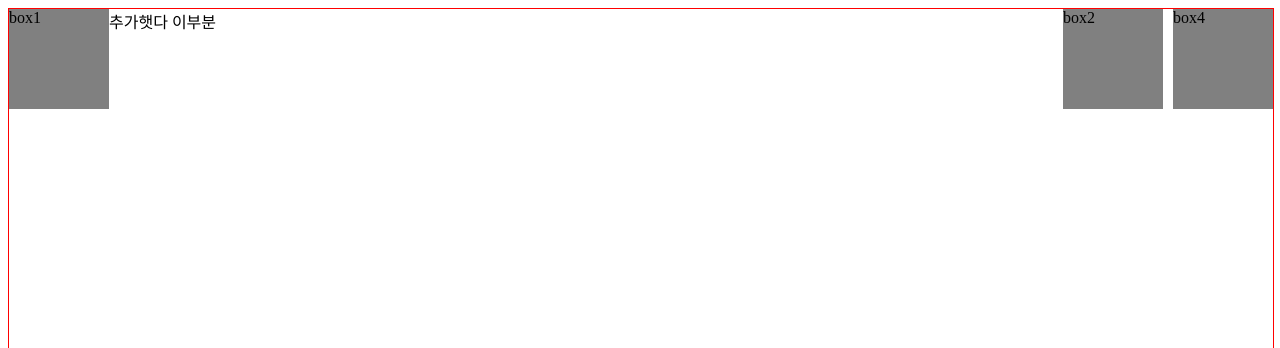
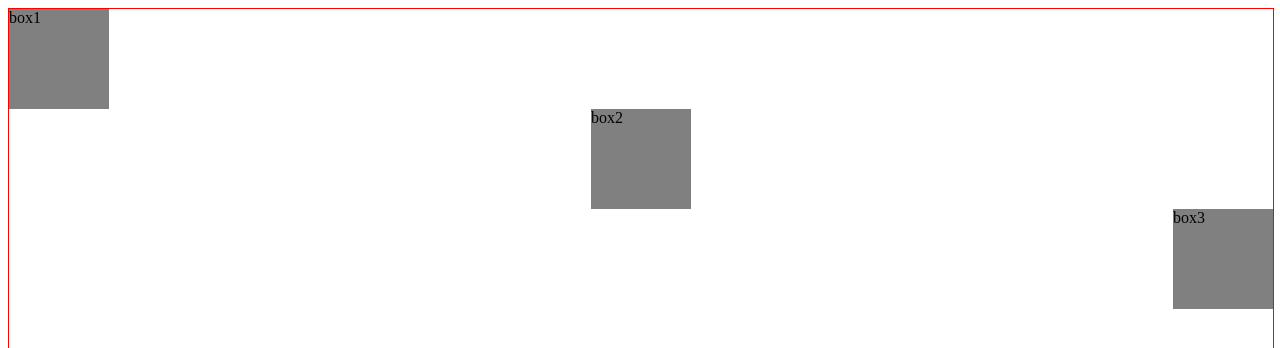
Before and after one commit to namee-h/positioning, a plain HTML site: page index.html in a window 1280 px wide. Shown: the top 348 px of the page. Drawn offline with Linux system fonts and the light colour scheme.

Commit message:
third commit

```diff
--- a/index.html
+++ b/index.html
@@ -15,9 +15,8 @@
             box2
         </div>
         <div class="s-box s-box-th">
-            box4
+            box3
         </div>
-        <div>추가햇다 이부분</div>
 
     </div>
 
--- a/style.css
+++ b/style.css
@@ -3,6 +3,7 @@
     width: 100%;
     height: 100vh;
     display: flex;
+    justify-content: space-between;
 
 }
 
@@ -12,12 +13,12 @@
     background-color: gray;
 }
 
-.s-box-th {
-    position: absolute;
-    right: 7px;
+.s-box-se {
+    position: relative;
+    top: 100px;
 }
 
-.s-box-se {
-    position: absolute;
-    right: 117px;
+.s-box-th {
+    position: relative;
+    top: 200px;
 }
```
